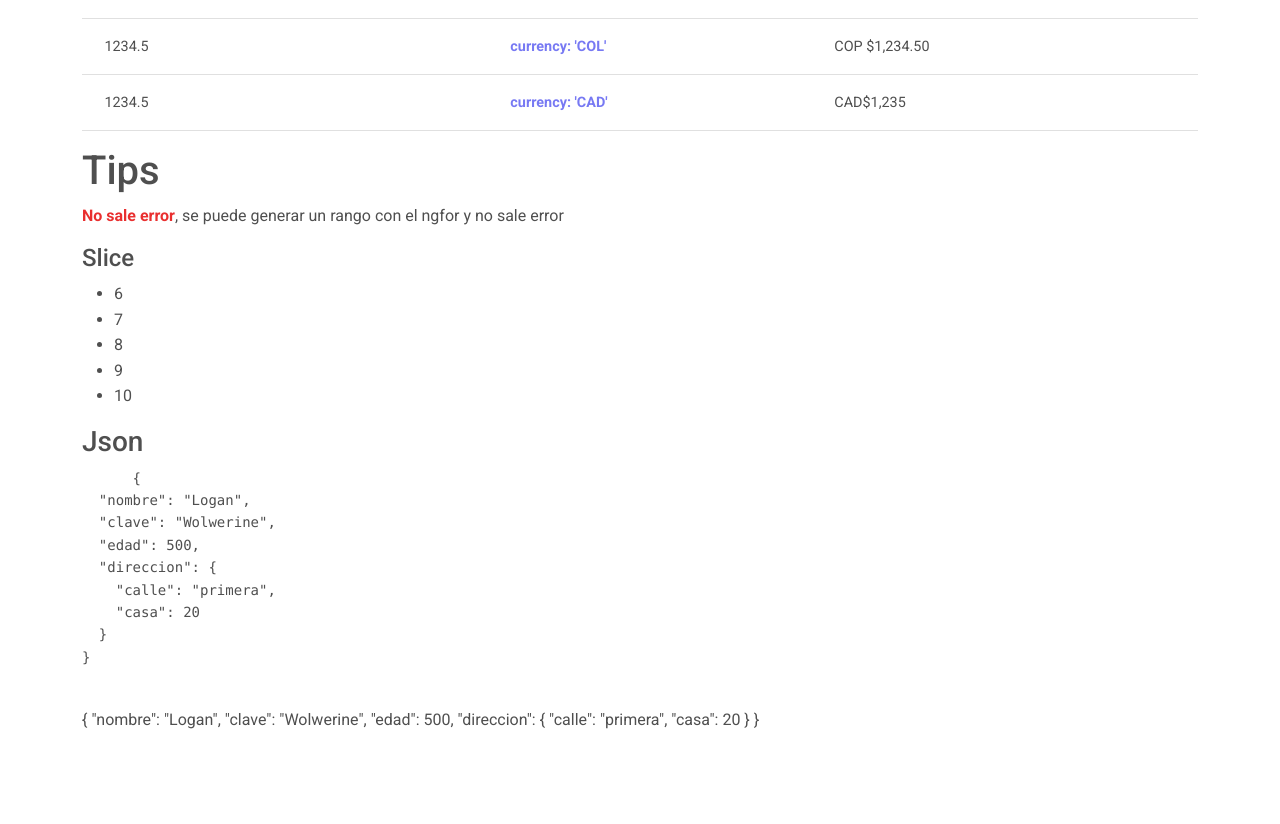
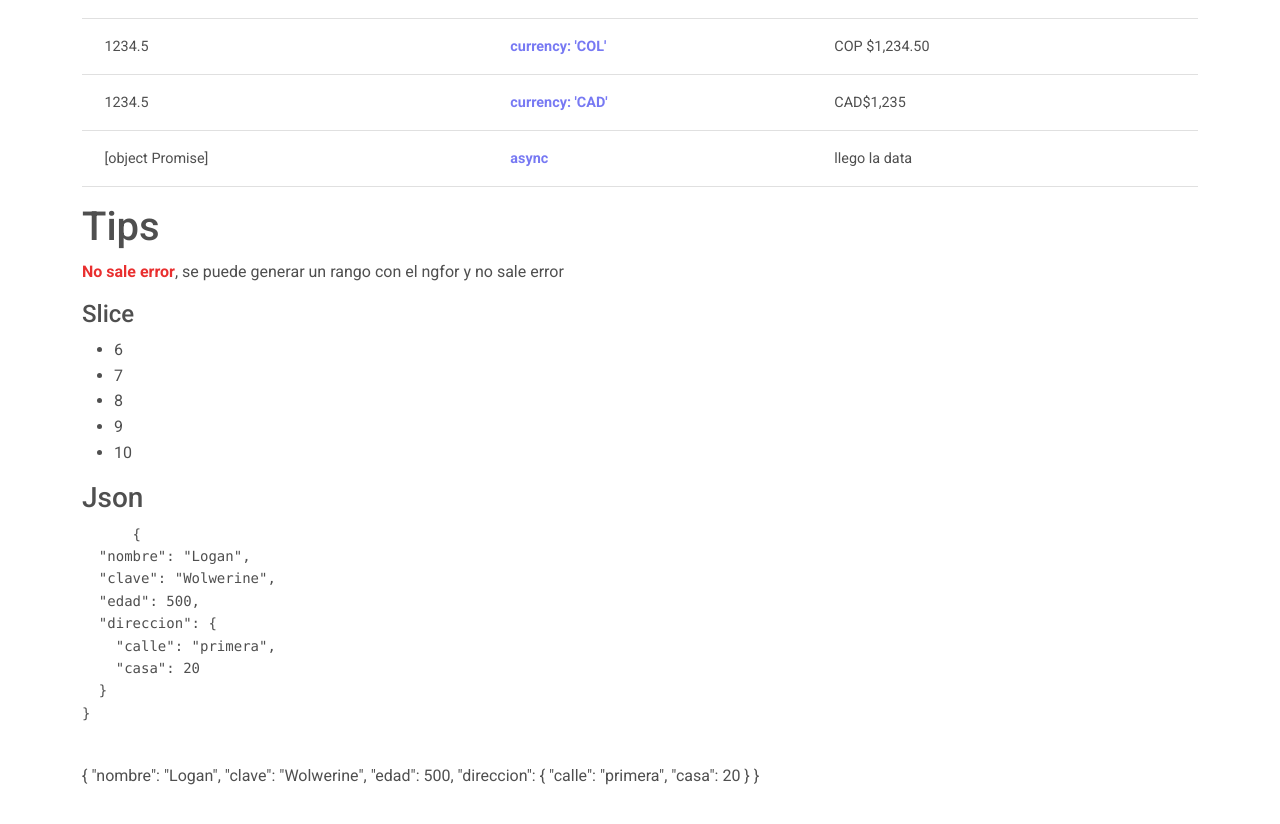
Before and after one commit to yecksin/02-angular-CE-pipes, an Angular app: page / in a window 1280 px wide. Shown: the part 782-1606 px from the top of the page. Before the commit the page ends 1562 px from the top, so only its background shows below. Built offline with nearby package versions, Linux system fonts and the light colour scheme.

Commit message:
Pipe async

```diff
--- a/src/app/app.component.html
+++ b/src/app/app.component.html
@@ -80,6 +80,11 @@
       <td><strong title="Pasa numemro a moneda,mirar en internet el ISO 4217 para ver el codigo de pais y se puede redondear" >currency: 'CAD'</strong></td>
       <td>{{salario | currency:'CAD$':'symbol':'.0-0'}}</td>
     </tr>
+    <tr>
+      <td >{{valorPromesa}}</td>
+      <td><strong title="Espera que el objeto asincrono responda" >async</strong></td>
+      <td>{{valorPromesa | async}}</td>
+    </tr>
   </tbody>
 </table>
 <h1>Tips</h1>
--- a/src/app/app.component.ts
+++ b/src/app/app.component.ts
@@ -23,4 +23,10 @@ export class AppComponent {
     }
   }
 
+  valorPromesa = new Promise<string>((resolve)=>{
+    setTimeout(() => {
+      resolve('llego la data');
+    }, 2000);
+  })
+
 }
```
